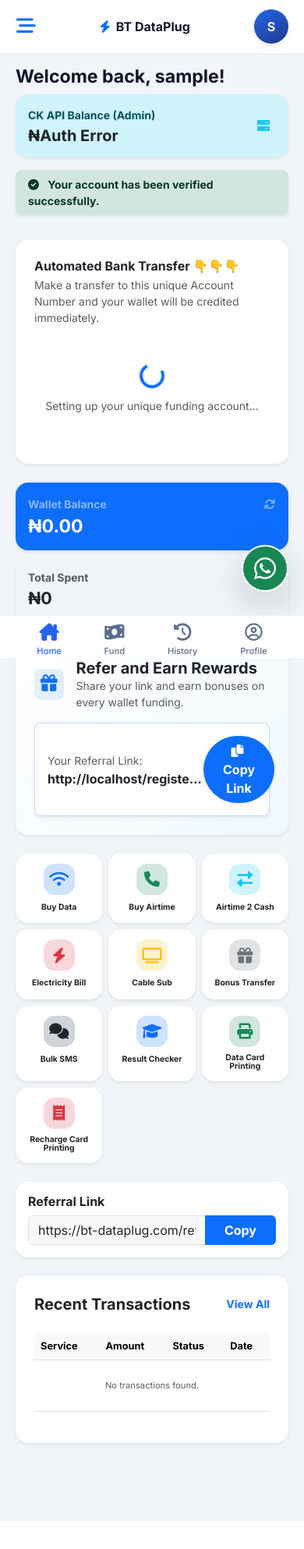
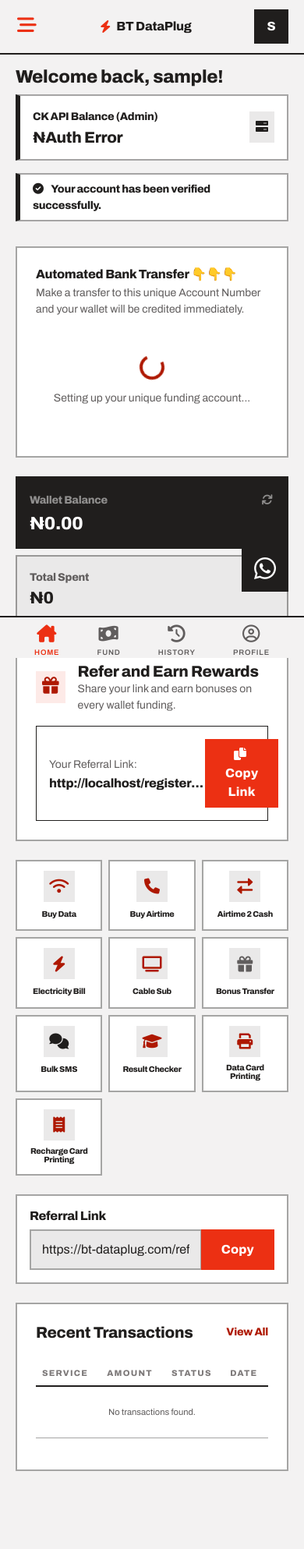
Before and after one commit to Yusuf-Babagana/bt-dataplug, a Django app: page / in a window 390 px wide. Shown: the whole page at 78% size. Before the commit the page ends 1951 px from the top, so only its background shows below. Run offline with Django 5.2, Linux system fonts and the light colour scheme; the visitor is signed in with stand-in values (Sample User, id 1); data that the repository does not hold is empty; some libraries are stand-ins or nearby versions.

Commit message:
Restyle web app to match the mobile Modernist design
Shared CSS theme layer (ink/ground/red accent, Archivo, square corners,
2px rules, flat surfaces) included in base, auth and public pages.
Styling only; no logic or routes changed.

Co-Authored-By: Claude Sonnet 5.5 <noreply@anthropic.com>

```diff
--- a/templates/base.html
+++ b/templates/base.html
@@ -321,6 +321,7 @@
             box-shadow: 0 6px 12px -6px rgba(0, 0, 0, 0.2);
         }
     </style>
+    {% include 'includes/modernist_theme.html' %}
 </head>
 
 <body>
@@ -337,7 +338,7 @@
 
         <!-- SIDEBAR PROFILE SECTION -->
         <div class="px-3 mb-4 mt-2">
-            <div class="glass-card p-3 border-0 d-flex align-items-center shadow-sm" style="border-radius: 20px !important; background: #f8fafc;">
+            <div class="glass-card p-3 border-0 d-flex align-items-center shadow-sm" style="border-radius: 0 !important;">
                 <div class="avatar-circle me-3" style="width: 50px; height: 50px; font-size: 1.2rem; min-width: 50px;">
                     {{ user.username|first|upper }}
                 </div>
--- /dev/null
+++ b/templates/includes/modernist_theme.html
@@ -0,0 +1,244 @@
+{% comment %}Modernist theme: makes the web app match the mobile app design system. CSS only, no markup or logic changes. Included last in head so it overrides Bootstrap and page CSS. Tokens mirror btdataplug-mobile/src/constants/theme.js{% endcomment %}
+<link href="https://fonts.googleapis.com/css2?family=Archivo:wght@400;600;800&display=swap" rel="stylesheet">
+<style>
+    :root {
+        --m-bg: #f3f2f2;
+        --m-surface: #eae9e9;
+        --m-ink: #201e1d;
+        --m-accent: #ec3013;
+        --m-accent-100: #fff2ef;
+        --m-accent-600: #dd2b0f;
+        --m-accent-700: #ae1800;
+        --m-n300: #d7d3d3;
+        --m-n600: #7d7979;
+        --m-n700: #605d5d;
+        --m-rule: rgba(32, 30, 29, 0.4);
+
+        /* Bootstrap + page variables remapped to the Modernist palette */
+        --bs-primary: #ec3013;
+        --bs-primary-rgb: 236, 48, 19;
+        --bs-body-bg: #f3f2f2;
+        --bs-body-color: #201e1d;
+        --bs-body-font-family: 'Archivo', system-ui, sans-serif;
+        --bs-link-color: #ae1800;
+        --bs-link-hover-color: #ec3013;
+        --bs-border-radius: 0;
+        --bs-border-radius-sm: 0;
+        --bs-border-radius-lg: 0;
+        --bs-border-radius-xl: 0;
+        --bs-border-radius-xxl: 0;
+        --bs-border-radius-pill: 0;
+        --bs-border-color: rgba(32, 30, 29, 0.4);
+        --primary-gradient: linear-gradient(#201e1d, #201e1d);
+        --primary-blue: #ec3013;
+        --primary-dark: #201e1d;
+        --soft-bg: #f3f2f2;
+        --text-main: #201e1d;
+        --text-muted: #605d5d;
+        --glass-white: #ffffff;
+        --glass-bg: #ffffff;
+        --glass-border: rgba(32, 30, 29, 0.4);
+        --accent-glow: rgba(236, 48, 19, 0.18);
+        --shadow-premium: none;
+        --shadow-hover: none;
+    }
+
+    body {
+        font-family: 'Archivo', system-ui, sans-serif !important;
+        background: var(--m-bg) !important;
+        color: var(--m-ink);
+    }
+
+    h1, h2, h3, h4, h5, h6, .fw-bold, .fw-bolder, .logo-text, .navbar-brand {
+        font-family: 'Archivo', system-ui, sans-serif;
+        letter-spacing: -0.3px;
+    }
+    h1, h2, h3, h4, h5, h6 { font-weight: 800; }
+    .text-muted { color: var(--m-n700) !important; }
+    a { text-decoration-thickness: 1px; }
+
+    /* ---- Flat everywhere: zero radius, no shadows, no motion lifts ---- */
+    *, *::before, *::after { border-radius: 0 !important; }
+    .shadow, .shadow-sm, .shadow-lg, .glass-card, .stat-card, .service-tile, .welcome-chip,
+    .card, .dropdown-menu, .btn, .form-control, .form-select, .auth-container, .feature-item,
+    .avatar-circle, .logo-icon, .balance-badge, .modal-content, .offcanvas { box-shadow: none !important; }
+    .glass-card, .stat-card, .service-tile, .btn, .btn-auth, .feature-item, .nav-item-custom { transform: none !important; }
+    .glass-card, .auth-container, .mobile-header, .bottom-nav, .sidebar { backdrop-filter: none !important; }
+    .card.action-card, .action-card, .action-icon, [class*="rounded"] { border-radius: 0 !important; }
+    .spinner-border, .spinner-grow { border-radius: 50% !important; }
+
+    /* ---- Surfaces ---- */
+    .card, .glass-card, .stat-card, .service-tile, .welcome-chip, .balance-badge, .modal-content, .dropdown-menu {
+        background: #fff;
+        border: 2px solid var(--m-rule) !important;
+    }
+    .card.border-0, .card.border-0.shadow-sm { border: 2px solid var(--m-rule) !important; }
+    .service-tile:hover, .stat-card:hover, .glass-card:hover { border-color: var(--m-ink) !important; }
+    .bg-light, .bg-white { background-color: var(--m-surface) !important; }
+    .card .bg-white, .card.bg-white { background-color: #fff !important; }
+    .bg-primary-subtle, .bg-info-subtle, .bg-success-subtle, .bg-warning-subtle, .bg-danger-subtle {
+        background-color: var(--m-surface) !important; color: var(--m-ink) !important;
+    }
+    .border-primary, .border-info, .border-success, .border-warning, .border-danger { border-color: var(--m-ink) !important; }
+    .border-start.border-primary { border-left-color: var(--m-accent) !important; }
+    hr { border-top: 2px solid var(--m-rule); opacity: 1; }
+
+    /* Solid ink for the wallet-balance style cards; gradient hero blocks become flat */
+    .card.bg-primary, .bg-primary.card { background-color: var(--m-ink) !important; border-color: var(--m-ink) !important; }
+    [style*="linear-gradient"] { background: var(--m-ink) !important; background-image: none !important; }
+    [style*="f0f9ff"] { background: #fff !important; }   /* refer & earn card */
+
+    /* ---- Color utilities: red reserved for accent, status stays in ink family ---- */
+    .text-primary { color: var(--m-accent-700) !important; }
+    .text-success { color: var(--m-n700) !important; }
+    .text-danger, .text-warning { color: var(--m-accent-700) !important; }
+    .text-info, .text-info-emphasis { color: var(--m-ink) !important; }
+    .bg-success { background-color: var(--m-ink) !important; color: #fff !important; }
+    .bg-danger { background-color: var(--m-accent) !important; color: #fff !important; }
+    .bg-warning { background-color: var(--m-accent-100) !important; color: var(--m-accent-700) !important; }
+    .bg-info { background-color: var(--m-surface) !important; color: var(--m-ink) !important; }
+    .badge { font-weight: 600; letter-spacing: 0.4px; text-transform: uppercase; font-size: 0.68em; }
+
+    /* ---- Buttons: flat, solid, uppercase-lite ---- */
+    .btn { font-weight: 800; letter-spacing: 0.2px; border-width: 2px; transition: opacity .15s ease; }
+    .btn:hover { opacity: 0.88; }
+    .btn-primary, .btn-auth {
+        --bs-btn-bg: #ec3013; --bs-btn-border-color: #ec3013; --bs-btn-color: #fff;
+        --bs-btn-hover-bg: #dd2b0f; --bs-btn-hover-border-color: #dd2b0f; --bs-btn-hover-color: #fff;
+        --bs-btn-active-bg: #ae1800; --bs-btn-active-border-color: #ae1800; --bs-btn-active-color: #fff;
+        --bs-btn-disabled-bg: #ec3013; --bs-btn-disabled-border-color: #ec3013;
+        background: #ec3013; border-color: #ec3013; color: #fff;
+    }
+    .btn-auth:hover { background: #dd2b0f; }
+    .btn-dark, .btn-secondary, .btn-info {
+        --bs-btn-bg: #201e1d; --bs-btn-border-color: #201e1d; --bs-btn-color: #fff;
+        --bs-btn-hover-bg: #444141; --bs-btn-hover-border-color: #444141; --bs-btn-hover-color: #fff;
+        --bs-btn-active-bg: #444141; --bs-btn-active-border-color: #444141;
+    }
+    .btn-success, .btn-warning {
+        --bs-btn-bg: #201e1d; --bs-btn-border-color: #201e1d; --bs-btn-color: #fff;
+        --bs-btn-hover-bg: #444141; --bs-btn-hover-border-color: #444141; --bs-btn-hover-color: #fff;
+        --bs-btn-active-bg: #444141; --bs-btn-active-border-color: #444141; --bs-btn-active-color: #fff;
+    }
+    .btn-danger {
+        --bs-btn-bg: #ae1800; --bs-btn-border-color: #ae1800; --bs-btn-color: #fff;
+        --bs-btn-hover-bg: #8a1300; --bs-btn-hover-border-color: #8a1300;
+    }
+    .btn-outline-primary, .btn-outline-secondary, .btn-outline-dark, .btn-outline-success, .btn-outline-danger, .btn-outline-light, .btn-light {
+        --bs-btn-color: #201e1d; --bs-btn-border-color: #201e1d; --bs-btn-bg: transparent;
+        --bs-btn-hover-bg: #201e1d; --bs-btn-hover-border-color: #201e1d; --bs-btn-hover-color: #fff;
+        --bs-btn-active-bg: #201e1d; --bs-btn-active-color: #fff;
+    }
+    .btn-soft-primary { background: transparent; color: var(--m-ink); border: 2px solid var(--m-ink); }
+    .btn-soft-primary:hover { background: var(--m-ink); color: #fff; }
+    .btn-link { color: var(--m-accent-700); }
+    /* Full-width primary actions: label flush left with a trailing arrow, like the app */
+    .btn-primary.w-100, .btn-auth.w-100 { display: flex; align-items: center; justify-content: space-between; text-align: left; }
+    .btn-primary.w-100::after, .btn-auth.w-100::after { content: "\2192"; margin-left: 12px; }
+    .btn-auth.btn-loading::after { content: ""; }
+    .btn-auth i.fa-arrow-right, .btn-primary.w-100 > i.fa-arrow-right { display: none; }
+
+    /* ---- Forms: square inputs with 2px ink rule ---- */
+    .form-control, .form-select, .input-group-text {
+        border: 2px solid var(--m-rule) !important;
+        background-color: #fff;
+        color: var(--m-ink);
+        padding: 12px 14px;
+    }
+    .form-control:focus, .form-select:focus {
+        border-color: var(--m-ink) !important;
+        box-shadow: none !important;
+        background-color: #fff;
+    }
+    .form-floating > label, .form-label {
+        color: var(--m-n700);
+        font-weight: 600;
+    }
+    .form-label { text-transform: uppercase; font-size: 0.68rem; letter-spacing: 1.2px; }
+    .form-floating > .form-control:focus ~ label,
+    .form-floating > .form-control:not(:placeholder-shown) ~ label { color: var(--m-ink); font-weight: 600; }
+    .form-floating > .form-control:focus ~ label::after,
+    .form-floating > .form-control:not(:placeholder-shown) ~ label::after,
+    .form-floating > .form-select ~ label::after { background-color: #fff !important; }
+    .form-check-input:checked { background-color: var(--m-ink); border-color: var(--m-ink); }
+    .form-check-input:focus { box-shadow: none; border-color: var(--m-ink); }
+
+    /* ---- Alerts: flat panels with a heavy left rule ---- */
+    .alert { background: #fff; color: var(--m-ink); border: 2px solid var(--m-rule) !important; border-left: 6px solid var(--m-ink) !important; }
+    .alert-danger, .alert-warning { border-left-color: var(--m-accent) !important; color: var(--m-accent-700); }
+    .alert-success, .alert-info { border-left-color: var(--m-ink) !important; }
+    .alert .text-warning, .alert .text-info, .alert .text-success { color: inherit !important; }
+
+    /* ---- Tables ---- */
+    .table { --bs-table-bg: transparent; --bs-table-border-color: rgba(32,30,29,0.4); --bs-table-striped-bg: var(--m-surface); }
+    .table > thead th, .table thead th {
+        font-size: 0.68rem; text-transform: uppercase; letter-spacing: 1.2px; color: var(--m-n600);
+        border-bottom: 2px solid var(--m-ink); background: transparent;
+    }
+    .table-light, .table-light > th, .table-light > td { --bs-table-bg: var(--m-surface); }
+
+    /* ---- Sidebar / navigation ---- */
+    .sidebar { background: var(--m-bg); border-right: 2px solid var(--m-ink); }
+    .logo-icon { background: var(--m-accent) !important; color: #fff; }
+    .logo-text, .gradient-text {
+        background: none !important; -webkit-background-clip: initial !important; background-clip: initial !important;
+        color: var(--m-ink) !important; font-weight: 800; letter-spacing: -0.5px;
+    }
+    .nav-item-custom {
+        border-radius: 0; color: var(--m-ink); font-weight: 600; margin: 0 16px; padding: 12px 14px;
+        border-bottom: 2px solid transparent;
+    }
+    .nav-item-custom i.icon-left { color: var(--m-n700); }
+    .nav-item-custom:hover, .nav-item-custom.active { background: var(--m-ink); color: #fff; }
+    .nav-item-custom:hover i.icon-left, .nav-item-custom.active i.icon-left { color: #fff; transform: none; }
+    .nav-item-custom[style*="7c3aed"], .nav-item-custom [style*="7c3aed"] { color: var(--m-accent-700) !important; }
+    .nav-item-custom.text-danger { color: var(--m-accent-700) !important; }
+    .sidebar .glass-card { background: var(--m-surface) !important; }
+    .avatar-circle { background: var(--m-ink) !important; color: #fff; }
+    .mobile-header { background: var(--m-bg); border-bottom: 2px solid var(--m-ink); }
+    .mobile-header .text-primary, .mobile-header .fa-bolt { color: var(--m-accent) !important; }
+    .bottom-nav { background: var(--m-bg); border-top: 2px solid var(--m-ink); }
+    .bottom-nav-item { color: var(--m-n700); font-weight: 600; text-transform: uppercase; letter-spacing: 0.8px; font-size: 0.6rem; }
+    .bottom-nav-item.active { color: var(--m-accent); }
+    .offcanvas { background: var(--m-bg); border-right: 2px solid var(--m-ink); }
+    .dropdown-item:hover, .dropdown-item:focus { background: var(--m-ink); color: #fff; }
+
+    /* Service tiles: solid accent icons instead of gradient text */
+    .service-tile i { background: none !important; -webkit-background-clip: initial !important; background-clip: initial !important; color: var(--m-accent) !important; }
+
+    /* Logged-out top bar */
+    .navbar { background: var(--m-ink) !important; border-bottom: 2px solid var(--m-ink); }
+
+    /* ---- Auth screens ---- */
+    .auth-wrapper { background: var(--m-bg) !important; animation: none !important; }
+    .auth-container { border: 2px solid var(--m-ink); background: #fff; }
+    .auth-sidebar { background: var(--m-ink) !important; }
+    .feature-item { background: transparent; border: 2px solid rgba(255,255,255,0.35); }
+    .feature-item:hover { background: rgba(255,255,255,0.08); }
+    .feature-icon { background: var(--m-accent); }
+    .auth-sidebar .text-primary { color: var(--m-accent) !important; }
+    .auth-sidebar .bg-white { background: #fff !important; }
+    .strength-meter { background: var(--m-n300); }
+
+    /* Page-level overrides that out-rank the generic rules above */
+    .card.action-card { border: 2px solid var(--m-rule) !important; background: #fff; }
+    .card.action-card:hover { background: var(--m-surface) !important; border-color: var(--m-ink) !important; transform: none !important; }
+    .action-icon { background: var(--m-surface) !important; color: var(--m-accent-700) !important; }
+    .action-icon i { color: inherit !important; }
+    .bg-secondary-subtle, .bg-dark-subtle, .bg-light-subtle, .bg-body-secondary, .bg-body-tertiary { background-color: var(--m-surface) !important; color: var(--m-ink) !important; }
+    .text-secondary, .text-dark-emphasis, .text-primary-emphasis { color: var(--m-n700) !important; }
+    .text-dark { color: var(--m-ink) !important; }
+
+    /* Leftover inline slate / blue / purple colours from the old theme */
+    [style*="background-color: #f1f5f9"], [style*="background-color:#f1f5f9"], [style*="background: #f8fafc"], [style*="background:#f8fafc"] { background: var(--m-surface) !important; }
+    [style*="color:#2563eb"], [style*="color: #2563eb"], [style*="color:#7c3aed"], [style*="color: #7c3aed"], [style*="color:#1e40af"], [style*="color: #1e40af"] { color: var(--m-accent-700) !important; }
+    a:not(.btn):not(.nav-item-custom):not(.dropdown-item):not(.bottom-nav-item):not(.navbar-brand) { color: var(--m-accent-700); }
+    a:not(.btn):not(.nav-item-custom):not(.dropdown-item):not(.bottom-nav-item):not(.navbar-brand):hover { color: var(--m-accent); }
+    a.text-dark, a.text-decoration-none.text-dark { color: var(--m-ink) !important; }
+    a.link-dark { color: var(--m-ink) !important; }
+
+    /* WhatsApp support button */
+    a.btn.btn-success.rounded-circle { background: var(--m-ink) !important; border: 2px solid var(--m-ink) !important; }
+
+    ::selection { background: var(--m-accent); color: #fff; }
+</style>
--- a/templates/registration/base_auth.html
+++ b/templates/registration/base_auth.html
@@ -215,6 +215,7 @@
         }
     </style>
     {% block extra_head %}{% endblock %}
+    {% include 'includes/modernist_theme.html' %}
 </head>
 <body>
     <div class="auth-wrapper"></div>
--- a/templates/registration/delete_account.html
+++ b/templates/registration/delete_account.html
@@ -13,6 +13,7 @@
         .step { display: flex; gap: 12px; margin-bottom: 10px; }
         .num { flex: 0 0 28px; height: 28px; border-radius: 50%; background: #2563eb; color: #fff; font-weight: 700; display: flex; align-items: center; justify-content: center; font-size: .85rem; }
     </style>
+    {% include 'includes/modernist_theme.html' %}
 </head>
 <body>
 <div class="container py-4 py-md-5">
--- a/templates/registration/privacy_policy.html
+++ b/templates/registration/privacy_policy.html
@@ -11,6 +11,7 @@
         h1 { font-size: 1.7rem; font-weight: 800; }
         h2 { font-size: 1.15rem; font-weight: 700; margin-top: 1.8rem; }
     </style>
+    {% include 'includes/modernist_theme.html' %}
 </head>
 <body>
 <div class="container py-4 py-md-5">
```
